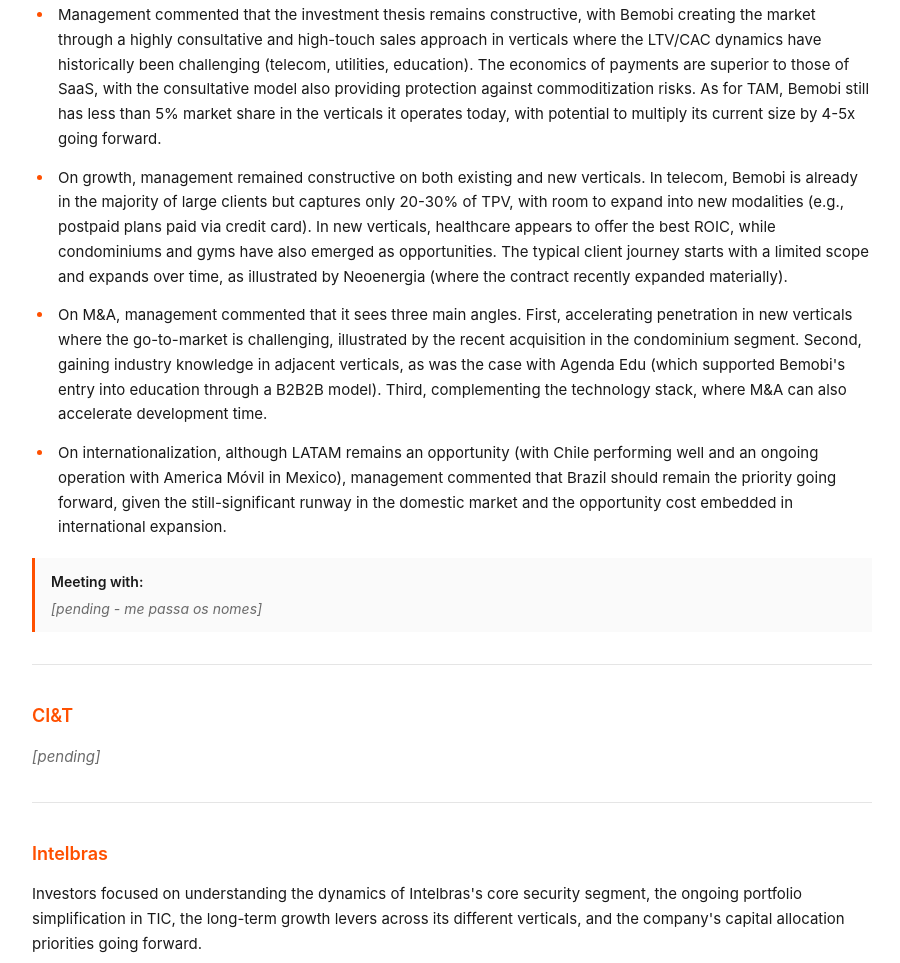
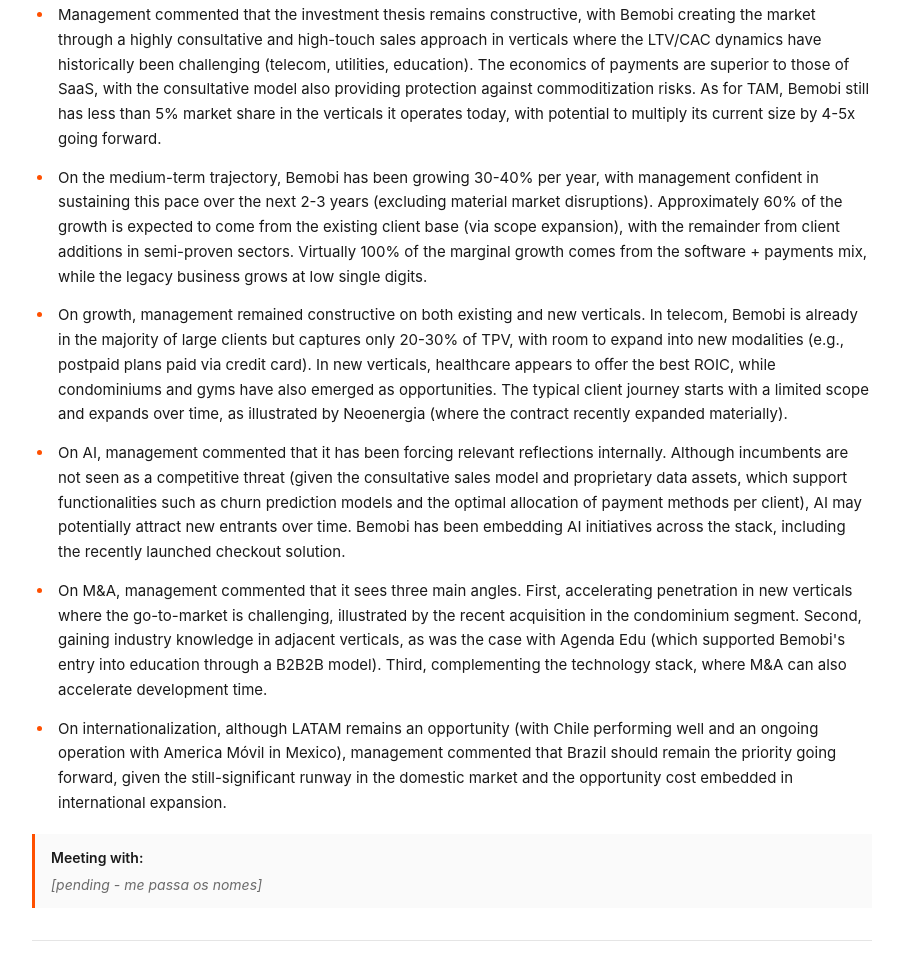
Before and after one commit to leocintra01/ny-conference-tmt-2026, a plain HTML site: page index.html in a window 1280 px wide. Shown: the part 1433-2396 px from the top of the page, without its empty margins (188-1088 px from the left). Drawn offline with Linux system fonts and the light colour scheme.

Commit message:
Add files via upload

```diff
--- a/index.html
+++ b/index.html
@@ -158,7 +158,9 @@
   <p>Investors focused on understanding Bemobi's current momentum and investment thesis, including the TAM and competitive dynamics in its core verticals. Management also discussed the growth perspectives across new and existing segments, the role of M&amp;A in the strategy, and the company's view on international opportunities.</p>
   <ul>
     <li>Management commented that the investment thesis remains constructive, with Bemobi creating the market through a highly consultative and high-touch sales approach in verticals where the LTV/CAC dynamics have historically been challenging (telecom, utilities, education). The economics of payments are superior to those of SaaS, with the consultative model also providing protection against commoditization risks. As for TAM, Bemobi still has less than 5% market share in the verticals it operates today, with potential to multiply its current size by 4-5x going forward.</li>
+    <li>On the medium-term trajectory, Bemobi has been growing 30-40% per year, with management confident in sustaining this pace over the next 2-3 years (excluding material market disruptions). Approximately 60% of the growth is expected to come from the existing client base (via scope expansion), with the remainder from client additions in semi-proven sectors. Virtually 100% of the marginal growth comes from the software + payments mix, while the legacy business grows at low single digits.</li>
     <li>On growth, management remained constructive on both existing and new verticals. In telecom, Bemobi is already in the majority of large clients but captures only 20-30% of TPV, with room to expand into new modalities (e.g., postpaid plans paid via credit card). In new verticals, healthcare appears to offer the best ROIC, while condominiums and gyms have also emerged as opportunities. The typical client journey starts with a limited scope and expands over time, as illustrated by Neoenergia (where the contract recently expanded materially).</li>
+    <li>On AI, management commented that it has been forcing relevant reflections internally. Although incumbents are not seen as a competitive threat (given the consultative sales model and proprietary data assets, which support functionalities such as churn prediction models and the optimal allocation of payment methods per client), AI may potentially attract new entrants over time. Bemobi has been embedding AI initiatives across the stack, including the recently launched checkout solution.</li>
     <li>On M&amp;A, management commented that it sees three main angles. First, accelerating penetration in new verticals where the go-to-market is challenging, illustrated by the recent acquisition in the condominium segment. Second, gaining industry knowledge in adjacent verticals, as was the case with Agenda Edu (which supported Bemobi's entry into education through a B2B2B model). Third, complementing the technology stack, where M&amp;A can also accelerate development time.</li>
     <li>On internationalization, although LATAM remains an opportunity (with Chile performing well and an ongoing operation with America Móvil in Mexico), management commented that Brazil should remain the priority going forward, given the still-significant runway in the domestic market and the opportunity cost embedded in international expansion.</li>
   </ul>
```
